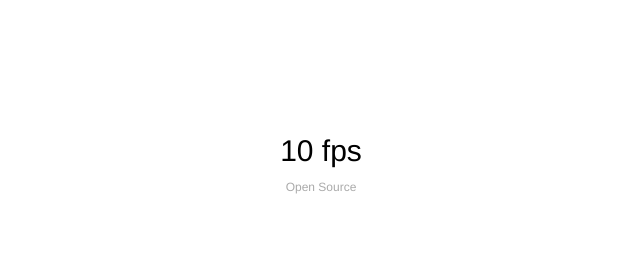
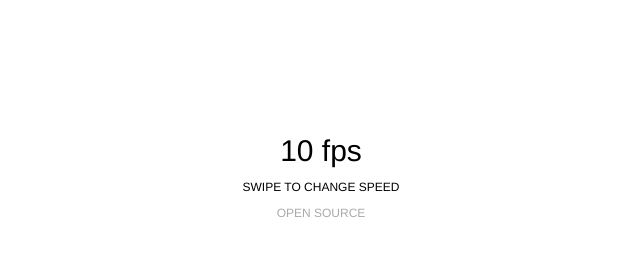
Before and after one commit to jywarren/strobejs, a website: page index.html in a window 1280 px wide. Shown: the whole page, without its empty margins (319-959 px from the left). Drawn offline with nearby package versions, Linux system fonts and the light colour scheme.

Commit message:
interface changes; disable on/off

```diff
--- a/index.html
+++ b/index.html
@@ -18,7 +18,8 @@
     <div class="strobe">
       <span class="fps"></span>
       <span class="fps-label"> fps</span>
-      <p><a href="https://github.com/jywarren/strobejs">Open Source</a></p>
+      <p>SWIPE TO CHANGE SPEED</p>
+      <p><a href="https://github.com/jywarren/strobejs">OPEN SOURCE</a></p>
     </div>
 
   </body>
--- a/strobe.css
+++ b/strobe.css
@@ -1,6 +1,12 @@
 body {
   text-align:center;
   font-family: Helvetica, sans-serif;
+  -webkit-touch-callout: none;
+  -webkit-user-select: none;
+  -khtml-user-select: none;
+  -moz-user-select: none;
+  -ms-user-select: none;
+  user-select: none;
 }
 .strobe {
   padding:10%;
--- a/strobe.js
+++ b/strobe.js
@@ -32,8 +32,10 @@ jQuery(document).ready(function($) {
 
   $(window).mousemove(function(e) {
     fps = parseInt((e.pageY/height) * 200)
+    reset(fps);
   })
 
+  /* on/off, disable for now
   $(window).click(function() {
     if (drawLoop) {
       clearInterval(drawLoop);
@@ -43,6 +45,7 @@ jQuery(document).ready(function($) {
       reset(fps);
     }
   })
+  */
 
   reset(fps);
 });
```
